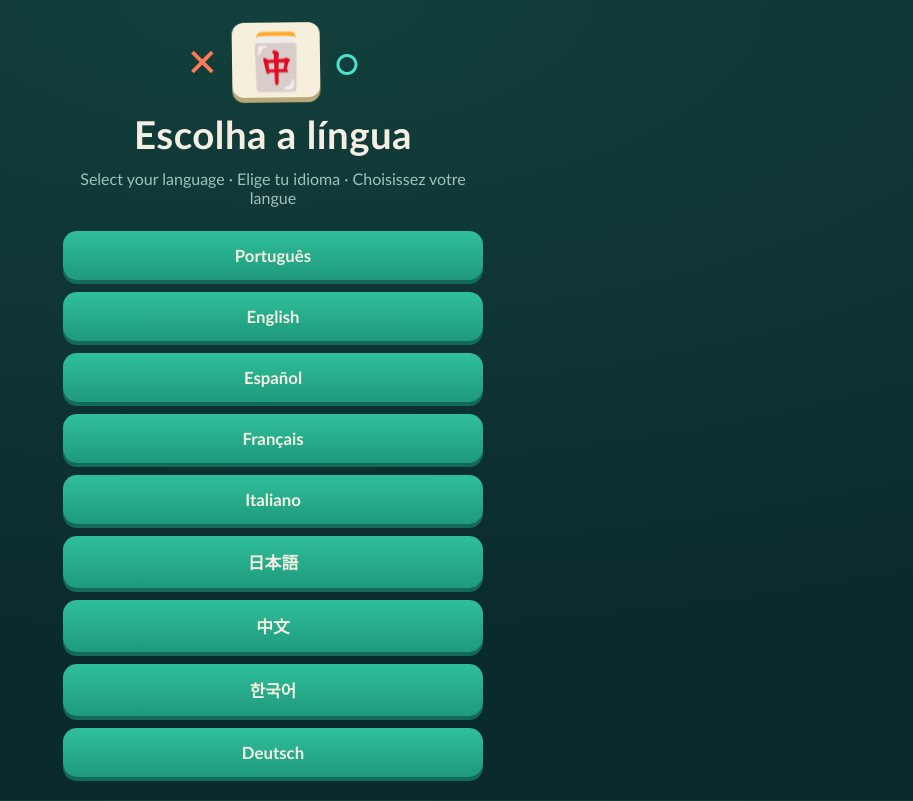
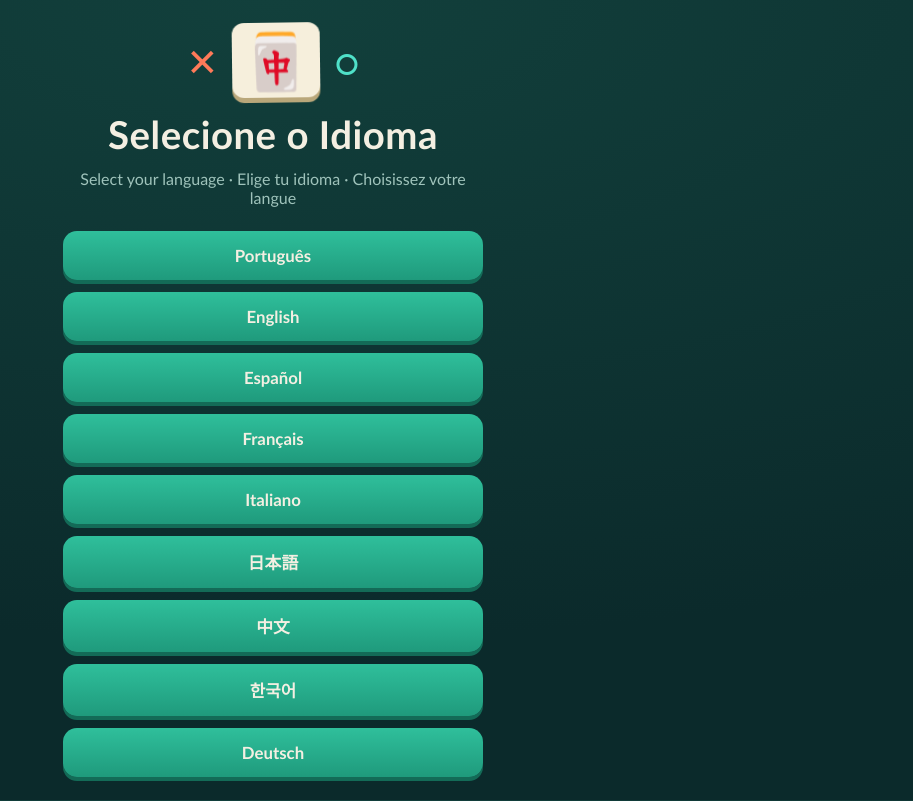
Before and after one commit to israelallendevgames-wq/trinca-de-jade, a React (Vite) app: page / in a window 1280 px wide. Shown: the whole page, without its empty margins (367-1280 px from the left). Built offline with nearby package versions, Linux system fonts and the light colour scheme.

Commit message:
abertura logo

```diff
--- a/src/App.tsx
+++ b/src/App.tsx
@@ -9,13 +9,15 @@ import { showRewardedAd } from './game/rewardAds';
 import Game from './components/Game';
 import { BackgroundsScreen, CampaignPick, How, LanguageScreen, LevelPick, Menu, SettingsScreen } from './components/Screens';
 import { Language, translations } from './i18n';
+import studioLogo from './iamgen/logo israel allen games.jpg';
 
-type Screen = 'language' | 'menu' | 'ailevel' | 'campaign' | 'backgrounds' | 'how' | 'settings' | 'game';
+type Screen = 'intro' | 'language' | 'menu' | 'ailevel' | 'campaign' | 'backgrounds' | 'how' | 'settings' | 'game';
 type SoloSupplies = { hints: number; shuffles: number };
 type BackgroundCollection = { unlockedCount: number; selectedId: number | null };
 
 export default function App() {
-  const [screen, setScreen] = useState<Screen>('language');
+  const [screen, setScreen] = useState<Screen>('intro');
+  const [introLeaving, setIntroLeaving] = useState(false);
   const [cfg, setCfg] = useState<Config>({ mode: 'ai', level: 'medium' });
   const [language, setLanguage] = useState<Language>('pt');
   const [run, setRun] = useState(0); // muda a key do <Game> para remontar
@@ -38,6 +40,12 @@ export default function App() {
   useEffect(() => save('campaign', campaign), [campaign]);
   useEffect(() => save('solo-supplies', soloSupplies), [soloSupplies]);
   useEffect(() => save('backgrounds', backgroundCollection), [backgroundCollection]);
+  useEffect(() => {
+    if (screen !== 'intro') return;
+    const leaveTimer = window.setTimeout(() => setIntroLeaving(true), 2400);
+    const languageTimer = window.setTimeout(() => setScreen('language'), 3000);
+    return () => { window.clearTimeout(leaveTimer); window.clearTimeout(languageTimer); };
+  }, [screen]);
   useEffect(() => {
     const audio = musicRef.current;
     if (!audio) return;
@@ -131,6 +139,7 @@ export default function App() {
   return (
     <div className={`app ${selectedBackground ? 'custom-background' : ''}`} style={selectedBackground ? { backgroundImage: selectedBackground.image } : undefined}>
       <audio ref={musicRef} src={new URL('./music/Jardim de Vidro.mp3', import.meta.url).href} loop preload="auto" />
+      {screen === 'intro' && <div className={`intro-screen ${introLeaving ? 'is-leaving' : ''}`}><img src={studioLogo} alt="Israel Allen Games" /></div>}
       {screen === 'language' && <LanguageScreen language={language} onSelect={chooseLanguage} />}
       {screen === 'menu' && <Menu stats={stats} go={go} language={language} />}
       {screen === 'ailevel' && <LevelPick start={(l) => play('ai', l)} back={() => setScreen('menu')} language={language} />}
--- a/src/components/Screens.tsx
+++ b/src/components/Screens.tsx
@@ -12,7 +12,7 @@ export function LanguageScreen({ language, onSelect }: { language: Language; onS
       <div className="logo" aria-hidden>
         <span>✕</span><span className="j">🀄</span><span>○</span>
       </div>
-      <h1>Escolha a língua</h1>
+      <h1>Selecione o Idioma</h1>
       <p className="sub">Select your language · Elige tu idioma · Choisissez votre langue</p>
       {LANGUAGES.map(({ code, label }) => (
         <button key={code} className="btn" onClick={() => onSelect(code)}>{label}</button>
--- a/src/i18n.ts
+++ b/src/i18n.ts
@@ -107,7 +107,7 @@ export const brainBoostMessages: Record<Language, { title: string; text: string
 
 export const translations = {
   pt: {
-    chooseLanguage: 'Escolha a língua',
+    chooseLanguage: 'Selecione o Idioma',
     menu: {
       play: 'Jogar',
       challenge: 'Desafio contra IA',
@@ -122,7 +122,7 @@ export const translations = {
       level: 'Dificuldade do botão Jogar',
       reset: 'Zerar placar',
       back: 'Voltar',
-      language: 'Escolha a língua',
+      language: 'Selecione o Idioma',
     },
     campaign: {
       title: 'Campanha',
--- a/src/styles.css
+++ b/src/styles.css
@@ -6,6 +6,10 @@ button{font:inherit;color:inherit;cursor:pointer;border:0}
 :focus-visible{outline:3px solid var(--gold);outline-offset:2px}
 .app{min-height:100%;padding:env(safe-area-inset-top) 12px env(safe-area-inset-bottom);display:flex;justify-content:center}
 .app.custom-background{background-size:cover;background-position:center;background-attachment:fixed}
+.intro-screen{position:fixed;inset:0;z-index:1000;display:grid;place-items:center;overflow:hidden;background:#07090e;background-image:radial-gradient(ellipse at 50% 50%,rgba(116,42,32,.2),transparent 58%),linear-gradient(135deg,rgba(242,193,78,.035),transparent 48%,rgba(47,191,155,.035));transition:opacity .6s ease,visibility .6s ease}
+.intro-screen img{display:block;width:min(90vw,980px);max-height:84vh;object-fit:contain;mix-blend-mode:screen;opacity:0;transform:scale(.88);filter:brightness(.5);animation:studio-reveal 2.4s cubic-bezier(.2,.75,.2,1) forwards}
+.intro-screen.is-leaving{opacity:0;visibility:hidden;pointer-events:none}
+@keyframes studio-reveal{0%{opacity:0;transform:scale(.88);filter:brightness(.45) drop-shadow(0 0 0 rgba(242,193,78,0))}38%{opacity:1;filter:brightness(1.2) drop-shadow(0 0 30px rgba(242,193,78,.55))}72%,100%{opacity:1;transform:scale(1);filter:brightness(1) drop-shadow(0 0 15px rgba(242,193,78,.28))}}
 .screen{width:100%;max-width:420px;display:flex;flex-direction:column;gap:12px;justify-content:center;padding:24px 0}
 .menu{text-align:center}.menu h1{font-size:2.4rem;margin:0;letter-spacing:.5px}.sub{margin:0 0 12px;color:var(--mute)}
 .logo{display:flex;justify-content:center;align-items:center;gap:14px;font-size:2.4rem}
```
Also changed, not shown: src/iamgen/logo israel allen games.jpg (added).
